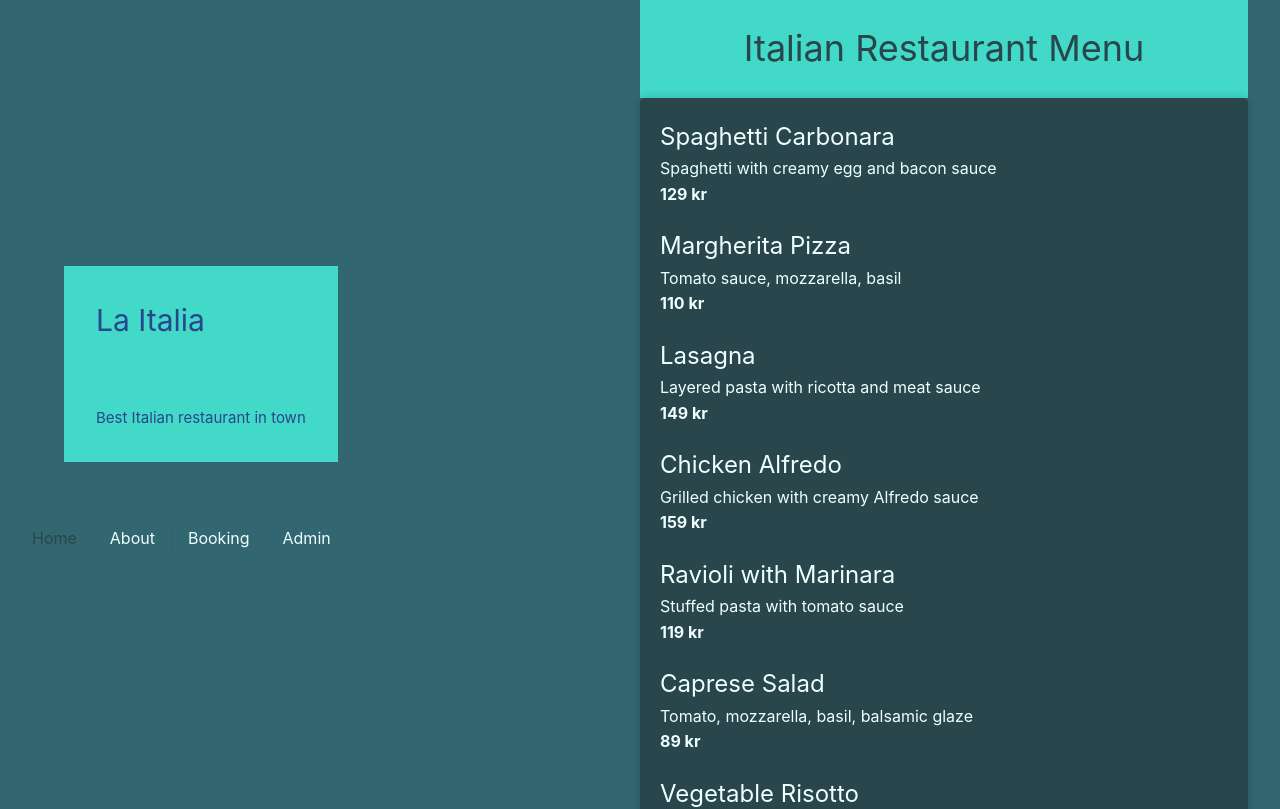
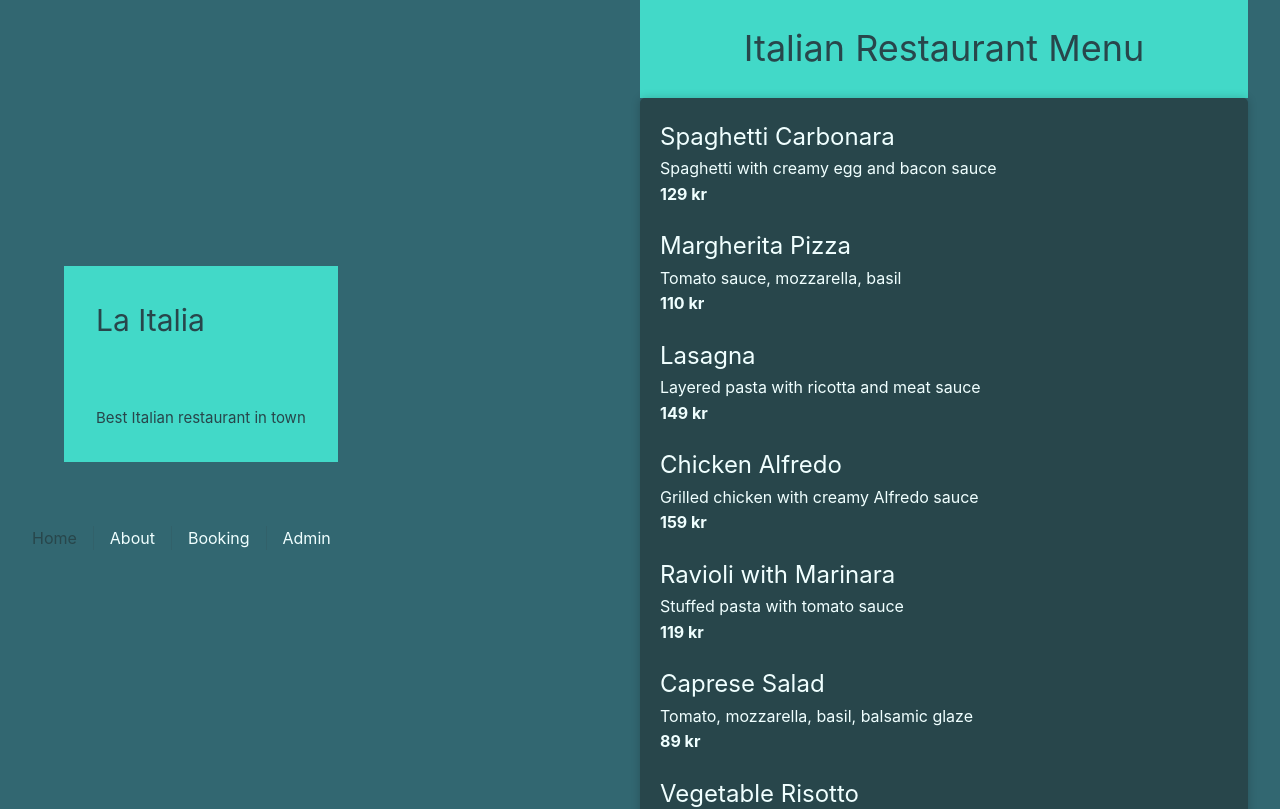
Before and after one commit to jeppeerixon/vue-restaurant, a Vue app: page / in a window 1280 px wide. Shown: the top 809 px of the page. Built offline with nearby package versions, Linux system fonts and the light colour scheme.

Commit message:
💄 color changes

```diff
--- a/src/components/StartPage.vue
+++ b/src/components/StartPage.vue
@@ -17,12 +17,12 @@
     }
     h1 {
         background-color: #42d9c8;
-        color: #28468b;
+        color: #28464b;
         padding: 2rem;
     }
 
     p {
-        color: #28468b;
+        color: #28464b;
         padding: 2rem;
     }
 
```
